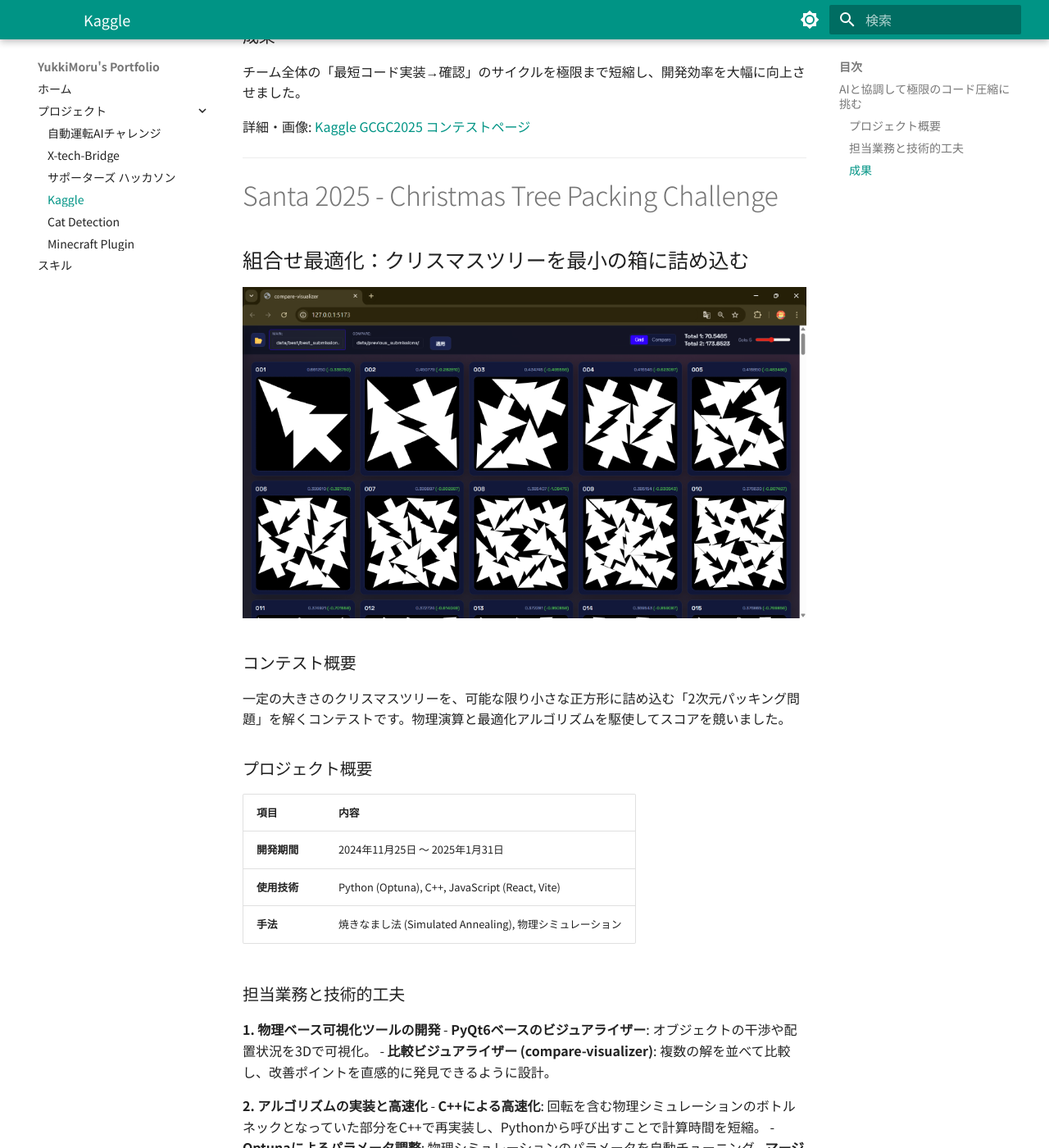
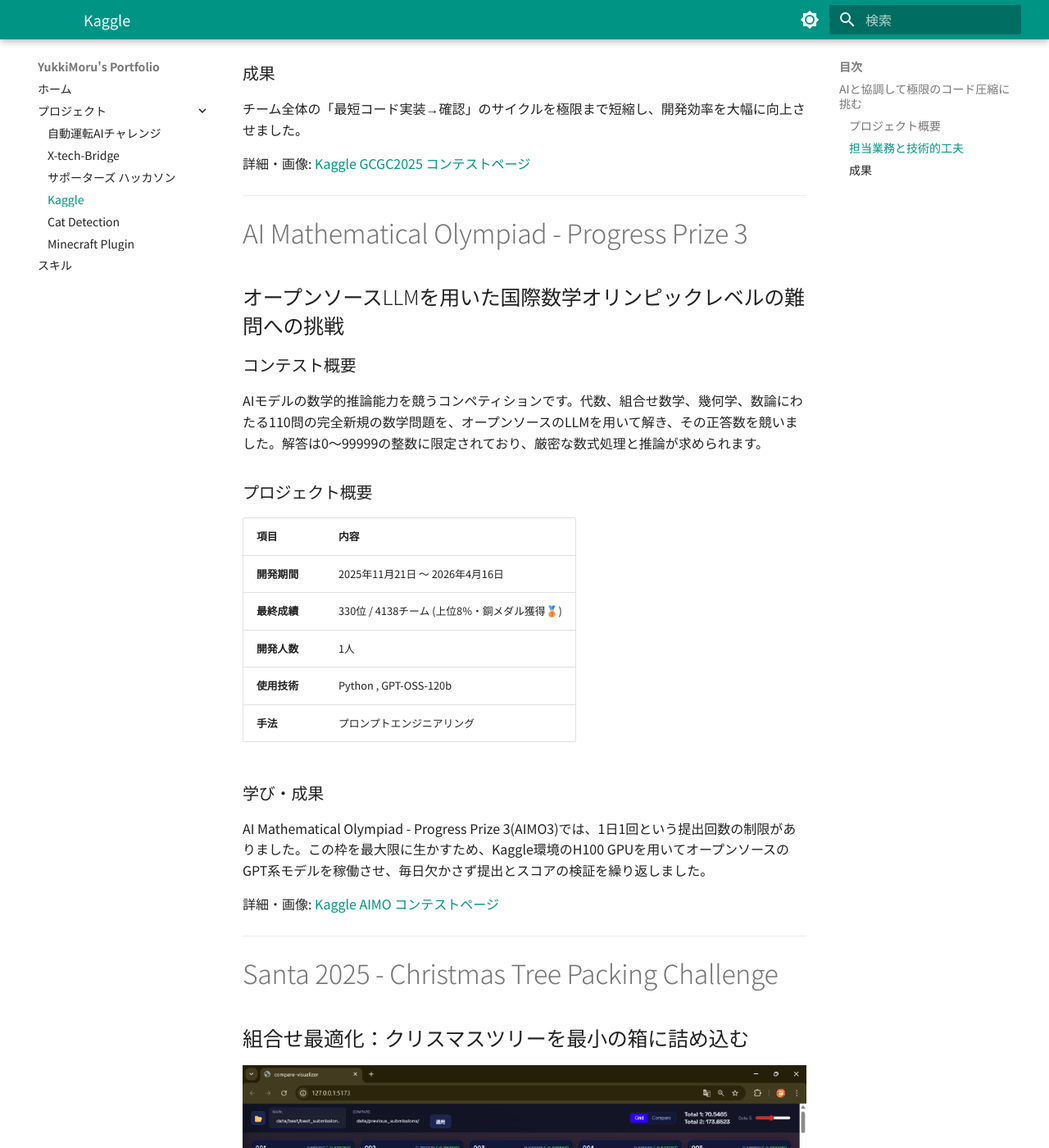
Before and after one commit to YukkiMoru/portfolio, an MkDocs documentation site: the page built from docs/projects/kaggle.md, in a window 1280 px wide and 1400 px high, scrolled down 2590 px. Shown: the whole window at 82% size. Built offline with MkDocs 1.6.1 and Material for MkDocs 9.7.7, drawn with Linux system fonts in a browser that asks for light colours; some of the changed text lies outside the part shown.

Commit message:
add : Kaggle AIMOの記事

```diff
--- a/docs/projects/kaggle.md
+++ b/docs/projects/kaggle.md
@@ -12,6 +12,7 @@
 | 項目 | 内容 |
 | --- | --- |
 | **開発期間** | 2025年8月1日 〜 2025年10月31日 |
+| **最終成績** | 53位 / 1,142 チーム (上位4.6%・銀メダル獲得🥈) |
 | **開発人数** | 4人 |
 | **使用技術** | Python (PyQt6, Watchdog, zlib/zopfli), AI/LLM, アルゴリズム |
 | **役割** | ツール開発リード、可視化エンジニア |
@@ -42,6 +43,31 @@
 
 ---
 
+# AI Mathematical Olympiad - Progress Prize 3
+
+## オープンソースLLMを用いた国際数学オリンピックレベルの難問への挑戦
+
+### コンテスト概要
+AIモデルの数学的推論能力を競うコンペティションです。代数、組合せ数学、幾何学、数論にわたる110問の完全新規の数学問題を、オープンソースのLLMを用いて解き、その正答数を競いました。解答は0〜99999の整数に限定されており、厳密な数式処理と推論が求められます。
+
+### プロジェクト概要
+
+| 項目 | 内容 |
+| --- | --- |
+| **開発期間** | 2025年11月21日 〜 2026年4月16日 |
+| **最終成績** | 330位 / 4138チーム (上位8%・銅メダル獲得🥉) |
+| **開発人数** | 1人 |
+| **使用技術** | Python , GPT-OSS-120b|
+| **手法** | プロンプトエンジニアリング |
+
+
+### 学び・成果
+AI Mathematical Olympiad - Progress Prize 3(AIMO3)では、1日1回という提出回数の制限がありました。この枠を最大限に生かすため、Kaggle環境のH100 GPUを用いてオープンソースのGPT系モデルを稼働させ、毎日欠かさず提出とスコアの検証を繰り返しました。
+
+詳細・画像: [Kaggle AIMO コンテストページ](https://www.kaggle.com/competitions/ai-mathematical-olympiad-progress-prize-3)
+
+---
+
 # Santa 2025 - Christmas Tree Packing Challenge
 
 ## 組合せ最適化：クリスマスツリーを最小の箱に詰め込む
@@ -56,6 +82,7 @@
 | 項目 | 内容 |
 | --- | --- |
 | **開発期間** | 2024年11月25日 〜 2025年1月31日 |
+| **最終成績** | 827位 / 3357チーム |
 | **使用技術** | Python (Optuna), C++, JavaScript (React, Vite) |
 | **手法** | 焼きなまし法 (Simulated Annealing), 物理シミュレーション |
 
```
Also changed, not shown: docs/index.md (+9 -0 lines), docs/assets/kaggle/profile.png (added).
